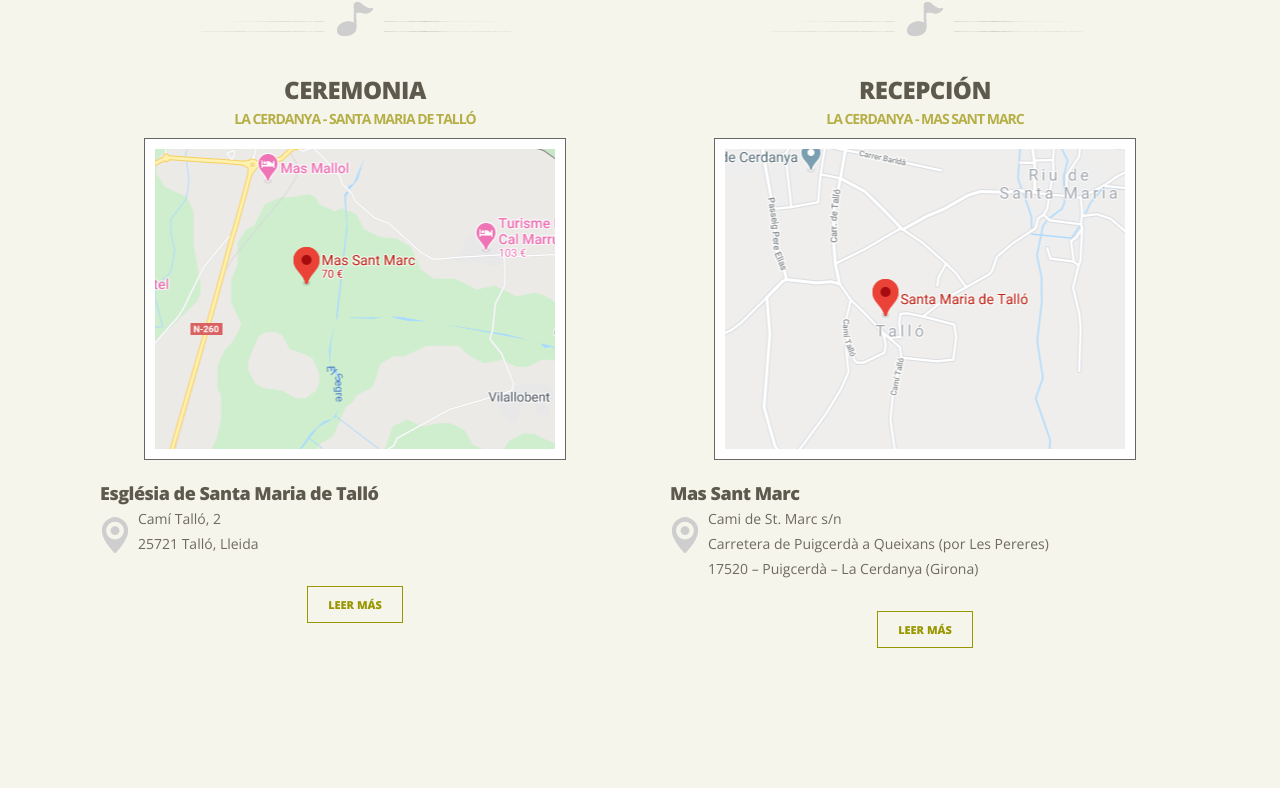
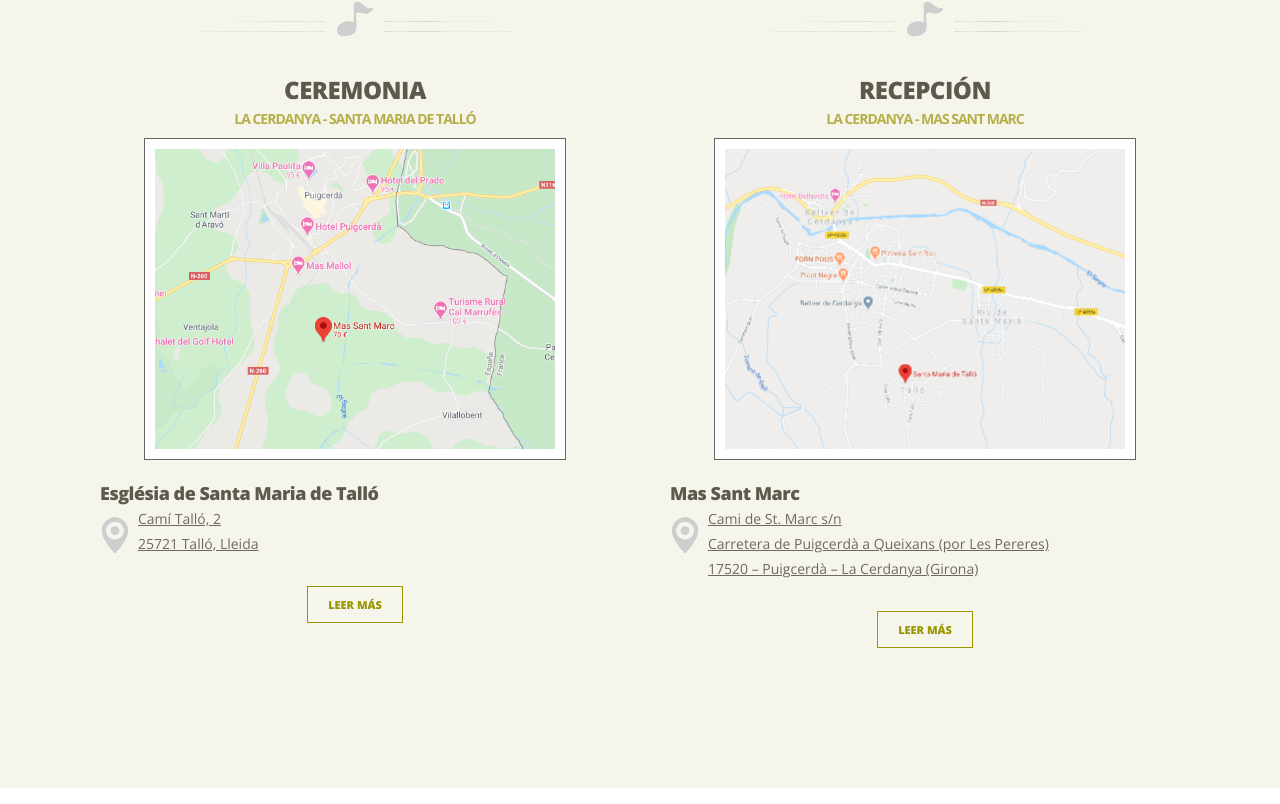
Before and after one commit to pearpages/wedding, a React (Create React App) app: page / in a window 1280 px wide. Shown: the part 1216-2020 px from the top of the page. Built offline with nearby package versions, Linux system fonts and the light colour scheme; no server answers; a web font is replaced by a local one.

Commit message:
feat: gmaps

```diff
--- a/src/App.tsx
+++ b/src/App.tsx
@@ -4,7 +4,7 @@ import { BrowserRouter as Router } from "react-router-dom";
 import translations from "./translations.json";
 import Routes from "Routes";
 import { TextProvider } from "core";
-import { Footer, Navigation, Locations, ScrollToTop } from "components";
+import { Footer, Navigation, ScrollToTop } from "components";
 
 class App extends Component {
   render() {
--- a/src/components/Address/Address.scss
+++ b/src/components/Address/Address.scss
@@ -28,5 +28,9 @@
       left: -42px;
       top: 48px;
     }
+    .gmaps {
+      text-decoration: underline;
+      color: #6e6a5f;
+    }
   }
 }
--- a/src/components/Address/Address.tsx
+++ b/src/components/Address/Address.tsx
@@ -1,3 +1,4 @@
+/* eslint-disable jsx-a11y/anchor-has-content */
 import React from "react";
 
 import { renderHtml } from "helpers";
@@ -9,15 +10,28 @@ export interface AddressData {
   category?: string;
   htmlBody: string;
   link?: string;
+  gmaps?: string;
 }
 
 export function Address({ data }: { data: AddressData }) {
-  const { title, category, htmlBody, link } = data;
+  const { title, category, htmlBody, link, gmaps } = data;
   return (
     <div className="address">
       <h5 className="address__title">{title}</h5>
       {category ? <p className="address__category">{category}</p> : null}
-      <p className="address__body" {...renderHtml(htmlBody)}></p>
+      {gmaps ? (
+        <p className="address__body">
+          <a
+            className="gmaps"
+            {...renderHtml(htmlBody)}
+            href={gmaps}
+            target="_blank"
+            rel="noopener noreferrer"
+          ></a>
+        </p>
+      ) : (
+        <p className="address__body" {...renderHtml(htmlBody)}></p>
+      )}
       {link ? (
         <a
           className="small-button"
--- a/src/components/Locations/Locations.tsx
+++ b/src/components/Locations/Locations.tsx
@@ -16,7 +16,8 @@ function Location({
   iframe,
   route,
   icon,
-  image
+  image,
+  gmaps
 }: {
   title: string;
   subtitle: string;
@@ -25,7 +26,9 @@ function Location({
   route: string;
   icon: string;
   image: string;
+  gmaps: string;
 }) {
+  console.log(gmaps);
   return (
     <>
       <div className="bottom_icon">
@@ -37,7 +40,8 @@ function Location({
       <Address
         data={{
           title: location.name,
-          htmlBody: location.address
+          htmlBody: location.address,
+          gmaps: gmaps
         }}
       />
       <ReadMore route={route} />
@@ -59,6 +63,7 @@ export function Locations() {
             route={ROUTES.SANTA_MARIA_DE_TALLO}
             icon={"/images/icon_music.png"}
             image={santaMaria}
+            gmaps={texts["santaMaria"].gmaps}
           />
         </div>
         <div className="left12_last">
@@ -70,6 +75,7 @@ export function Locations() {
             route={ROUTES.MAS_SANT_ARC}
             icon={"/images/icon_music.png"}
             image={masSantMarc}
+            gmaps={texts["santMarc"].gmaps}
           />
         </div>
         {/* <div className="left13_last">
--- a/src/components/Map/Map.scss
+++ b/src/components/Map/Map.scss
@@ -4,7 +4,7 @@
   &__image {
     border: 10px solid white;
     background-color: black;
-    background-size: auto !important;
+    background-size: cover;
     background-position: bottom center !important;
     width: 400px;
     height: 300px;
--- a/src/translations.json
+++ b/src/translations.json
@@ -50,7 +50,7 @@
   "santaMaria": {
     "title": "{global.ceremony}",
     "subtitle": "LA CERDANYA - SANTA MARIA DE TALLÓ",
-    "iframe": "https://www.google.com/maps/embed?pb=!1m18!1m12!1m3!1d2948.0105213957263!2d1.7783615519416884!3d42.36361504276576!2m3!1f0!2f0!3f0!3m2!1i1024!2i768!4f13.1!3m3!1m2!1s0x12a59cc3a6f64c07%3A0xebdcd47fb34e402!2sIglesia%20de%20Santa%20Mar%C3%ADa%20de%20Tall%C3%B3!5e0!3m2!1ses!2ses!4v1579806356753!5m2!1ses!2ses",
+    "gmaps": "https://goo.gl/maps/RKrVYndFNynJVYQv5",
     "externalLink": "https://ca.wikipedia.org/wiki/Santa_Maria_de_Tall%C3%B3",
     "location": {
       "name": "Església de Santa Maria de Talló",
@@ -61,7 +61,7 @@
   "santMarc": {
     "title": "{global.reception}",
     "subtitle": "LA CERDANYA - MAS SANT MARC",
-    "iframe": "https://www.google.com/maps/embed?pb=!1m18!1m12!1m3!1d2945.5402063750435!2d1.9269361519423183!3d42.41623503944087!2m3!1f0!2f0!3f0!3m2!1i1024!2i768!4f13.1!3m3!1m2!1s0x12a57bbe8fb9025b%3A0xf4a9d75c2bfc3928!2sMas%20Sant%20Marc!5e0!3m2!1ses!2ses!4v1579808858307!5m2!1ses!2ses",
+    "gmaps": "https://g.page/massantmarc?share",
     "externalLink": "https://santmarc.es/ca/",
     "location": {
       "name": "Mas Sant Marc",
```
